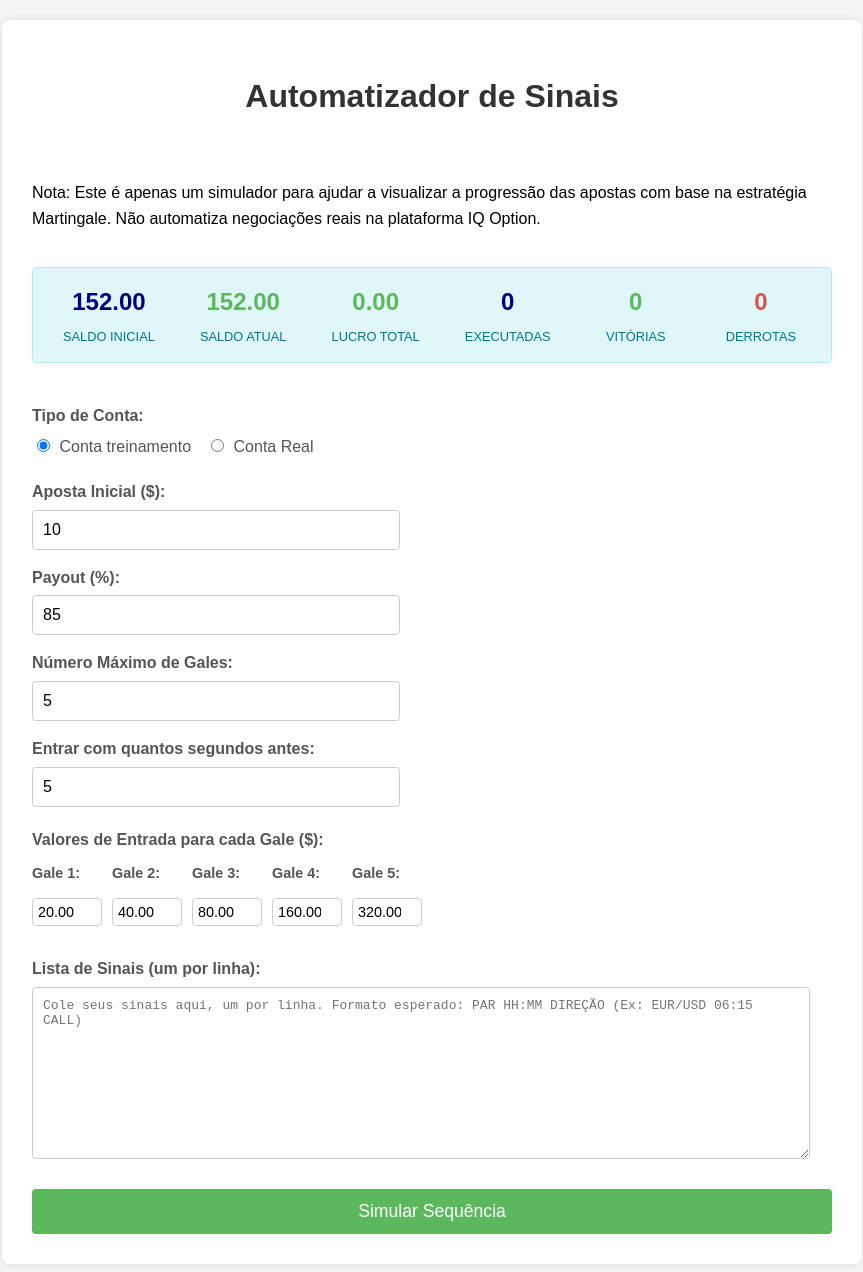
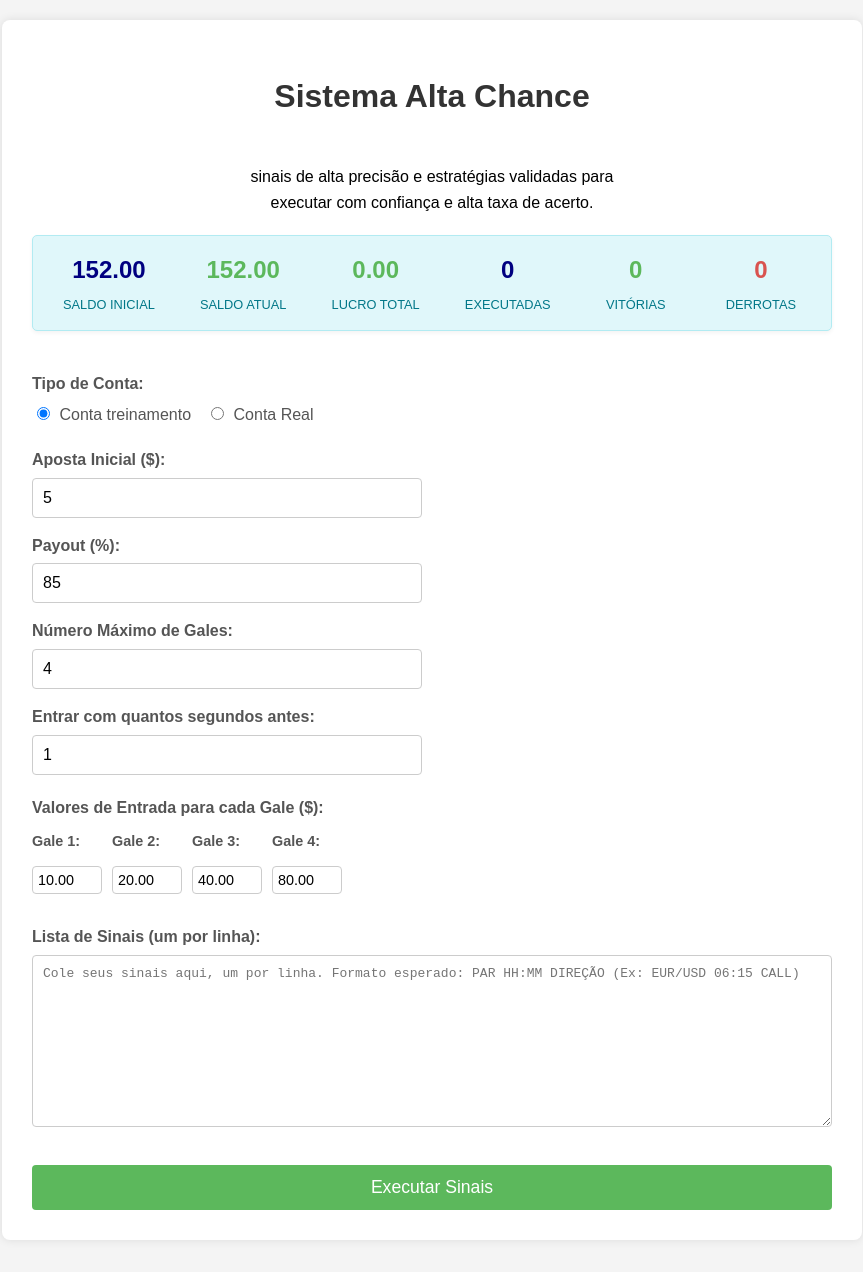
Before and after one commit to animattos/automatizadoriqoption, a plain HTML site: page index.html in a window 1280 px wide. Shown: the whole page, without its empty margins (208-1071 px from the left). Drawn offline with Linux system fonts and the light colour scheme.

Commit message:
Add files via upload

```diff
--- a/index.html
+++ b/index.html
@@ -1,8 +1,9 @@
+<!DOCTYPE html>
 <html lang="en">
 <head>
     <meta charset="UTF-8">
     <meta name="viewport" content="width=device-width, initial-scale=1.0">
-    <title>IQ Option Martingale Simulator</title>
+    <title>Sistema Alta Chance</title>
     <link rel="stylesheet" href="style.css">
     <script type="importmap">
         {
@@ -14,8 +15,8 @@
 </head>
 <body>
     <div class="container">
-        <h1>Automatizador de Sinais</h1>
-        <p>Nota: Este é apenas um simulador para ajudar a visualizar a progressão das apostas com base na estratégia Martingale. Não automatiza negociações reais na plataforma IQ Option.</p>
+        <h1>Sistema Alta Chance</h1>
+        <div style="text-align: center;">sinais de alta precisão e estratégias validadas para<br>executar com confiança e alta taxa de acerto.</div>
 
         <!-- Updated element to display Fixed Initial Balance and new summary stats -->
         <div id="initial-balance-display" class="highlight-balance">
@@ -58,7 +59,7 @@
             <div class="input-section">
                 <div class="input-group">
                     <label for="initial-stake">Aposta Inicial ($):</label>
-                    <input type="number" id="initial-stake" value="10" min="1" step="0.01">
+                    <input type="number" id="initial-stake" value="5" min="1" step="0.01">
                 </div>
 
                 <div class="input-group">
@@ -68,12 +69,12 @@
 
                  <div class="input-group">
                     <label for="max-gales">Número Máximo de Gales:</label>
-                    <input type="number" id="max-gales" value="5" min="0" max="10" step="1">
+                    <input type="number" id="max-gales" value="4" min="0" max="12" step="1">
                 </div>
 
                  <div class="input-group">
                      <label for="entry-delay">Entrar com quantos segundos antes:</label>
-                     <input type="number" id="entry-delay" value="5" min="0" step="1">
+                     <input type="number" id="entry-delay" value="1" min="0" step="1">
                  </div>
             </div>
 
@@ -97,7 +98,7 @@
             <textarea id="signals-list" rows="10" placeholder="Cole seus sinais aqui, um por linha. Formato esperado: PAR HH:MM DIREÇÃO (Ex: EUR/USD 06:15 CALL)"></textarea>
         </div>
 
-        <button id="simulate-btn">Simular Sequência</button>
+        <button id="simulate-btn">Executar Sinais</button>
 
         <div id="results-area" class="hidden">
             <h2>Resultado da Simulação</h2>
```
